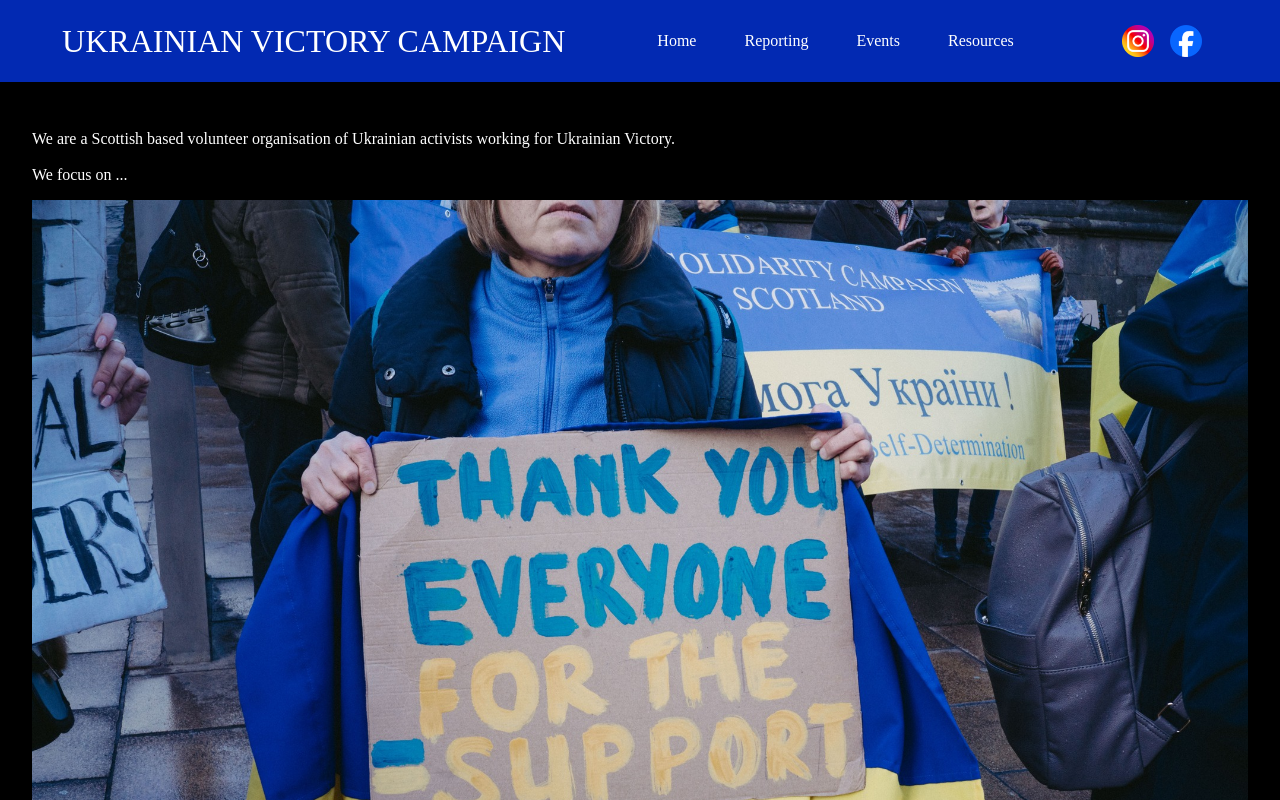
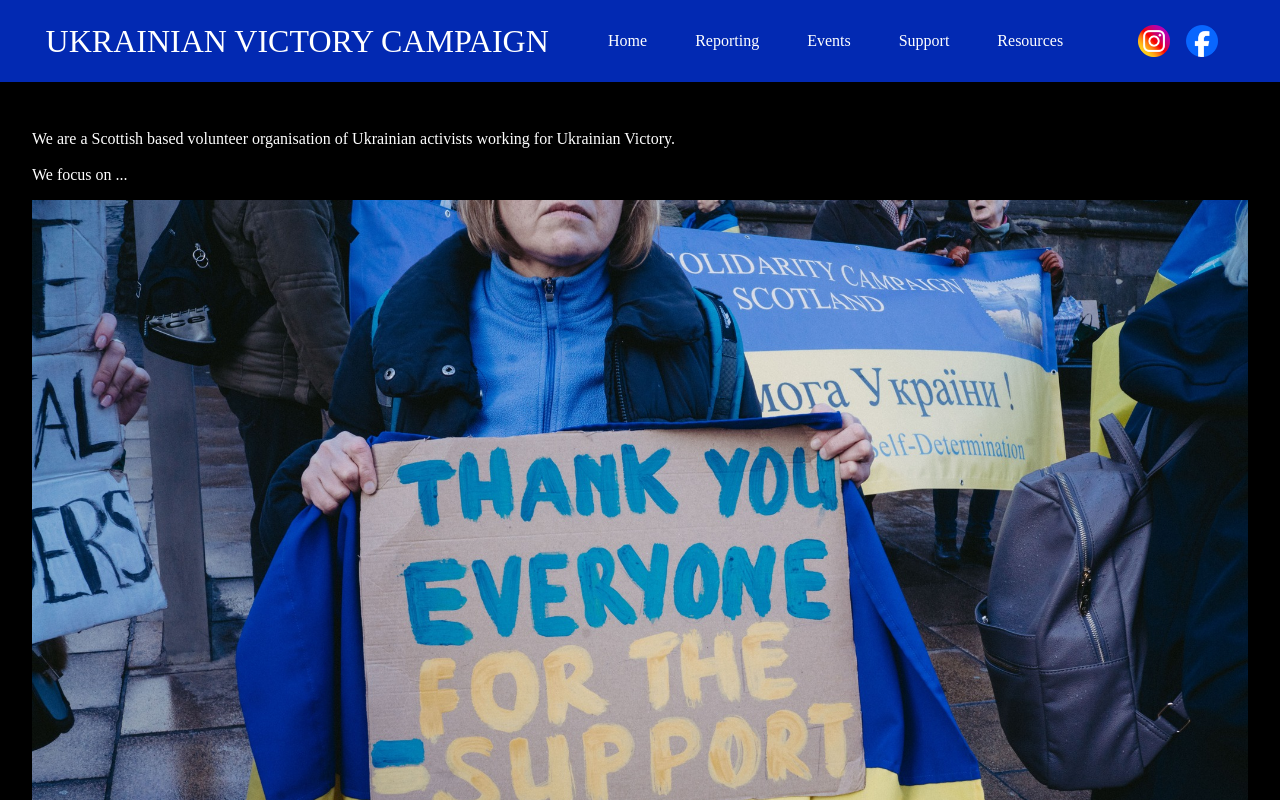
Before and after one commit to LiskaC/uvc, a React (Vite) app: page /resources/member in a window 1280 px wide. Shown: the top 800 px of the page. Built offline with nearby package versions, Linux system fonts and the light colour scheme.

Commit message:
FE-20: Add support section

```diff
--- a/src/App.tsx
+++ b/src/App.tsx
@@ -16,6 +16,11 @@ export const App: FC = () => (
         <Route index element={<Home/>}/>
         <Route path={routes.reporting.path} element={<Reports/>}/>
         <Route path={routes.events.path} element={<Events/>}/>
+        <Route path={routes.support.path} element={<div>Support</div>}/>
+        <Route path={routes.support.subroutes.volunteer.path} element={<div>Volunteer</div>}/>
+        <Route path={routes.support.subroutes.donate.path} element={<div>Donate</div>}/>
+        <Route path={routes.support.subroutes.communicate.path}
+          element={<div>Spread the word</div>}/>
         <Route path={routes.resources.path} element={<div>resources</div>}/>
         <Route path={routes.resources.subroutes.initiatives.path}
           element={<div>Initiatives</div>}/>
--- a/src/components/NavBar/NavBar.tsx
+++ b/src/components/NavBar/NavBar.tsx
@@ -1,5 +1,5 @@
 import { FC, useState } from 'react'
-import { Route, routes } from '../../routes'
+import { hasSubroutes, Route, routes } from '../../routes'
 
 import styles from './NavBar.module.scss'
 
@@ -18,7 +18,7 @@ const NavItem: FC<Props> = props => {
 			<a href={'/uvc/#' + props.route.path} className={styles['navbar__link']}>
 				{props.route.name}
 			</a>
-			{(showDropdown && (props.route.subroutes !== undefined)) ? (
+			{(showDropdown && hasSubroutes(props.route)) ? (
 				<nav className={styles['navbar__dropdown']}>
 					<ol className={styles['navbar__dropdown-list']}>
 						{Object.values(props.route.subroutes!).map((subroute) => (
--- a/src/components/SideMenu/SideMenu.tsx
+++ b/src/components/SideMenu/SideMenu.tsx
@@ -1,5 +1,5 @@
 import { FC } from 'react'
-import { Route, routes } from '../../routes'
+import { hasSubroutes, Route, routes } from '../../routes'
 
 import styles from './SideMenu.module.scss'
 
@@ -12,7 +12,7 @@ const MenuItem: FC<MenuItemProps> = props => (
     <a href={'/uvc/#' + props.route.path} className={styles['navbar__link']}>
       {props.route.name}
     </a>
-    {props.route.subroutes && (
+    {hasSubroutes(props.route) && (
       <ul className={styles['navbar__subroutes']}>
         {Object.values(props.route.subroutes).map((subroute) => (
           <li key={subroute.path} className={styles['navbar__subroute-item']}>
@@ -33,7 +33,7 @@ interface Props {
 export const SideMenu: FC<Props> = props => (
   <nav className={`${styles['navbar']} ${props.isMenuOpen ? styles['navbar--open'] : ''}`}>
     <ol className={styles['navbar__links']}>
-      {Object.values(routes).map(route => <MenuItem route={route}/>)}
+      {Object.values(routes).map(route => <MenuItem key={route.name} route={route}/>)}
     </ol>
   </nav>
 )
--- a/src/routes.ts
+++ b/src/routes.ts
@@ -1,12 +1,7 @@
 /**
  * Data for a single route
  */
-export type Route = { name: string, path: string, subroutes?: Record<ResourceSubroutes, Route> }
-
-/**
- * List of subroutes for resources
- */
-export type ResourceSubroutes = "initiatives" | "membership" | "contact"
+export type Route = { name: string, path: string }
 
 /**
  * Type for all the routes available in the application
@@ -15,7 +10,20 @@ export type Routes = {
   home: Route
   reporting: Route
   events: Route
-  resources: Route
+  support: Route & {
+    subroutes: {
+      donate: Route
+      volunteer: Route
+      communicate: Route
+    }
+  }
+  resources: Route & {
+    subroutes: {
+      initiatives: Route
+      membership: Route
+      contact: Route
+    }
+  }
 }
 
 /**
@@ -34,6 +42,15 @@ export const routes: Routes = {
     name: 'Events',
     path: '/events',
   },
+  support: {
+    name: 'Support',
+    path: '/support',
+    subroutes: {
+      donate: { name: 'Donate', path: '/support/donate' },
+      volunteer: { name: 'Volunteer', path: '/support/volunteer' },
+      communicate: { name: 'Spread the word', path: '/support/communicate' }
+    }
+  },
   resources: {
     name: 'Resources',
     path: '/resources',
@@ -44,3 +61,12 @@ export const routes: Routes = {
     }
   }
 }
+
+/**
+ * Typeguard to filter for routes which have subroutes
+ * @param route Any {@link Route}
+ * @returns Only routes with subroutes
+ */
+export function hasSubroutes(route: Route): route is Route & { subroutes: Record<string, Route> } {
+  return (route as any).subroutes !== undefined
+}
```
